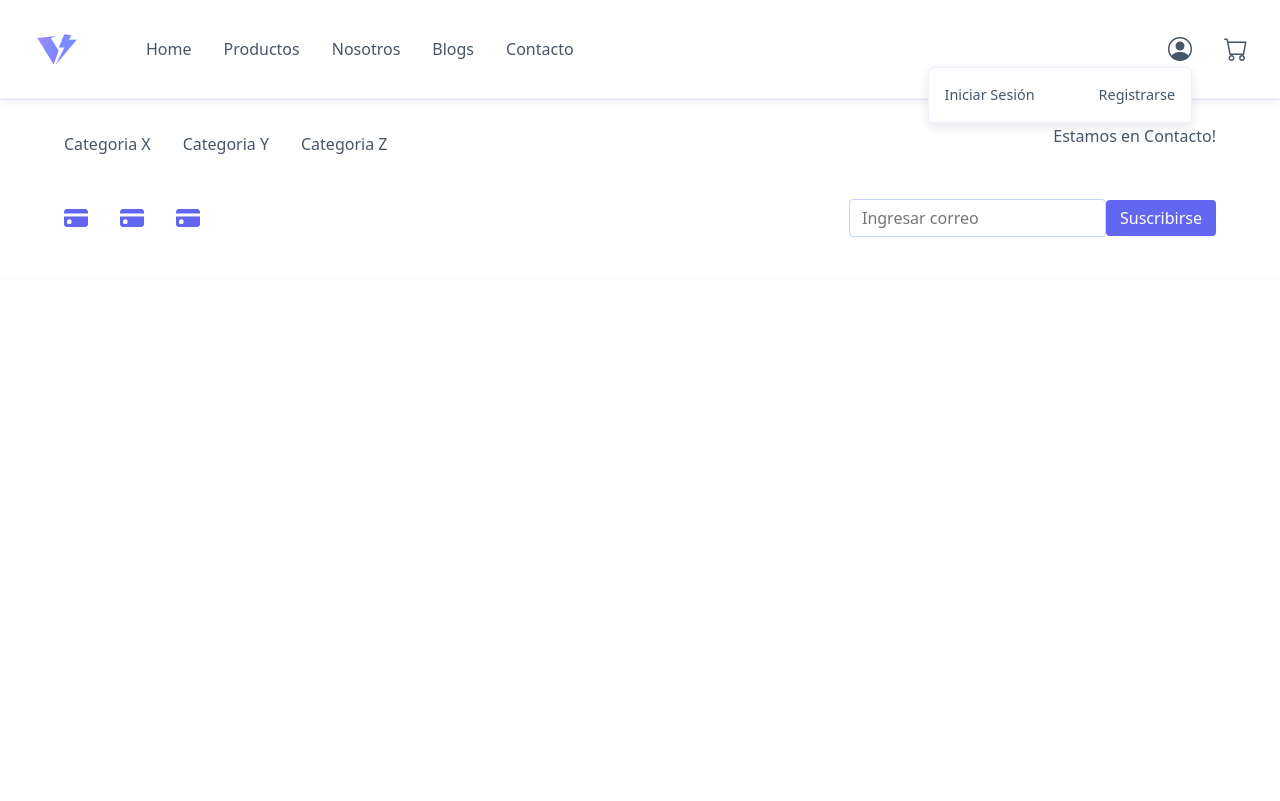
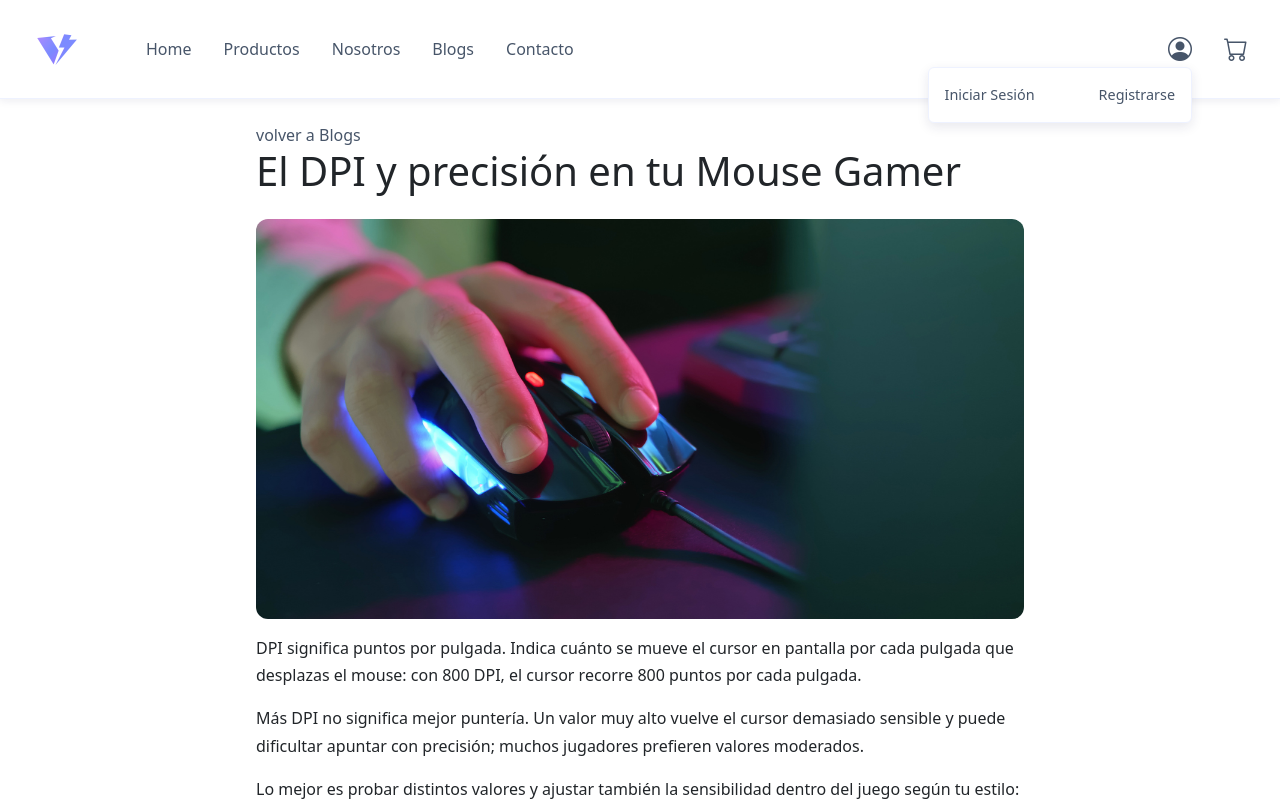
Before and after one commit to Vol-Tech/voltech-react, a React (Vite) app in the folder voltech-frontend/: page /blogs/mouse-gamer in a window 1280 px wide. Shown: the top 801 px of the page. Built offline with nearby package versions, Linux system fonts and the light colour scheme.

Commit message:
modif/feat: modifique el titulo para que se vea mas profesional por asi decirlo al menos en ese detalle en los html, tuve que modificar y agregar nuevos css para el blog, tanto nuevos jsx al apretar el boton de ver caso y agregandolo a app.jsx para que sea funcional

```diff
--- a/voltech-frontend/blogs.html
+++ b/voltech-frontend/blogs.html
@@ -4,7 +4,7 @@
 <head>
   <meta charset="UTF-8" />
   <meta name="viewport" content="width=device-width, initial-scale=1.0" />
-  <title>Blogs</title>
+  <title>voltech | Tu casa de tecnología y confiable</title>
   <link rel="icon" type="image/png" href="/img/VolTech Logo - Sin texto.png" />
   <link rel="stylesheet" href="/css/style-renato.css" />
   <link rel="stylesheet" href="/css/style.css" />
--- a/voltech-frontend/contacto.html
+++ b/voltech-frontend/contacto.html
@@ -4,7 +4,7 @@
 <head>
   <meta charset="UTF-8" />
   <meta name="viewport" content="width=device-width, initial-scale=1.0" />
-  <title>Contacto</title>
+  <title>voltech | Tu casa de tecnología y confiable</title>
   <link rel="icon" type="image/png" href="/img/VolTech Logo - Sin texto.png" />
   <link rel="stylesheet" href="/css/style-renato.css" />
   <link rel="stylesheet" href="/css/style.css" />
--- a/voltech-frontend/index.html
+++ b/voltech-frontend/index.html
@@ -4,7 +4,7 @@
 <head>
   <meta charset="UTF-8" />
   <meta name="viewport" content="width=device-width, initial-scale=1.0" />
-  <title>VolTech</title>
+  <title>voltech | Tu casa de tecnología y confiable</title>
   <link rel="icon" type="image/png" href="/img/VolTech Logo - Sin texto.png" />
   <link rel="stylesheet" href="/css/style-renato.css" />
   <link rel="stylesheet" href="/css/style.css" />
--- a/voltech-frontend/productos.html
+++ b/voltech-frontend/productos.html
@@ -4,7 +4,7 @@
 <head>
   <meta charset="UTF-8" />
   <meta name="viewport" content="width=device-width, initial-scale=1.0" />
-  <title>Productos</title>
+  <title>voltech | Tu casa de tecnología y confiable</title>
   <link rel="icon" type="image/png" href="/img/VolTech Logo - Sin texto.png" />
   <link rel="stylesheet" href="/css/style-renato.css" />
   <link rel="stylesheet" href="/css/style.css" />
--- a/voltech-frontend/public/css/style-renato.css
+++ b/voltech-frontend/public/css/style-renato.css
@@ -88,8 +88,36 @@
 }
 
 .blog-tarjeta h3 {
-  font-size: 1.7rem;
-  margin-bottom: 9%;
+  font-size: 1.8rem;
+  margin-bottom: 1rem;
+}
+
+.blog-detalle {
+  max-width: 800px;
+  margin: 0 auto;
+  padding: 24px 16px;
+}
+
+.blog-detalle img {
+  width: 100%;
+  max-height: 400px;
+  object-fit: cover;
+  border-radius: 12px;
+  margin: 16px 0;
+}
+
+.blog-detalle p {
+  line-height: 1.7;
+}
+
+.blog-detalle a {
+  color: #475569;
+  text-decoration: none;
+  transition: color 0.2s ease;
+}
+
+.blog-detalle a:hover {
+  color: #6366F1;
 }
 
 /* Css reutilizado del Ignacio al mio al Index*/
--- a/voltech-frontend/src/App.jsx
+++ b/voltech-frontend/src/App.jsx
@@ -8,6 +8,11 @@ import Blogs from './views/Blogs'
 import Contacto from './views/Contacto'
 import Login from './views/Login'
 import Registro from './views/Registro'
+
+import BlogMonitor from './views/BlogMonitor'
+import BlogCableTipoC from './views/BlogCableTipoC'
+import BlogCableVga from './views/BlogCableVga'
+import BlogMouse from './views/BlogMouse'
 
 function App() {
   return (
@@ -21,6 +26,10 @@ function App() {
         <Route path="/contacto" element={<Contacto />} />
         <Route path="/login" element={<Login />} />
         <Route path="/registro" element={<Registro />} />
+        <Route path="/blogs/monitor-gamer" element={<BlogMonitor />} />
+        <Route path="/blogs/cable-tipo-c" element={<BlogCableTipoC />} />
+        <Route path="/blogs/cable-vga" element={<BlogCableVga />} />
+        <Route path="/blogs/mouse-gamer" element={<BlogMouse />} />
       </Routes>
       <Footer />
     </>
--- /dev/null
+++ b/voltech-frontend/src/views/BlogCableTipoC.jsx
@@ -0,0 +1,28 @@
+import { Link } from 'react-router-dom'
+
+export default function BlogCableTipoC() {
+  return (
+    <main className="blog-detalle">
+      <Link to="/blogs">volver a Blogs</Link>
+
+      <h1>La verdad sobre los cables USB Tipo-C</h1>
+      <img src="/img/Cable tipo C.png" alt="Cable USB Tipo-C" />
+
+      <p>
+        Que un cable tenga conector USB Tipo-C no significa que cargue o transfiera datos
+        a la misma velocidad. El conector es solo la forma; lo que cambia es lo que hay
+        adentro del cable.
+      </p>
+      <p>
+        Algunos cables sirven solo para cargar con poca potencia, otros transfieren datos
+        muy lento y otros soportan carga rápida y transmisión de video. Por eso, dos cables
+        que se ven iguales pueden rendir muy distinto.
+      </p>
+      <p>
+        Antes de comprar, revisa la potencia máxima (en watts) y la velocidad de datos que
+        indica el fabricante, y compárala con lo que necesita tu equipo. Elegir bien te
+        evita cargas lentas y pérdidas de rendimiento.
+      </p>
+    </main>
+  )
+}
--- /dev/null
+++ b/voltech-frontend/src/views/BlogCableVga.jsx
@@ -0,0 +1,27 @@
+import { Link } from 'react-router-dom'
+
+export default function BlogCableVga() {
+  return (
+    <main className="blog-detalle">
+      <Link to="/blogs">volver a Blogs</Link>
+
+      <h1>¿Por qué el cable VGA sigue hasta hoy?</h1>
+      <img src="/img/Cable Vga.png" alt="Cable VGA" />
+
+      <p>
+        VGA es un estándar de video analógico creado hace décadas. Aunque HDMI y DisplayPort
+        ofrecen mejor calidad de imagen, VGA sigue presente en una enorme cantidad de equipos.
+      </p>
+      <p>
+        Los proyectores de las salas de clases, los monitores secundarios, los computadores
+        de oficina y los servidores suelen tener conexión VGA, por eso es una opción que casi
+        siempre funciona.
+      </p>
+      <p>
+        Tiene límites: al ser analógico puede perder nitidez en cables muy largos y no
+        transmite audio, que debe conectarse aparte. Para resoluciones altas conviene usar
+        conexiones digitales como HDMI o DisplayPort.
+      </p>
+    </main>
+  )
+}
--- /dev/null
+++ b/voltech-frontend/src/views/BlogMonitor.jsx
@@ -0,0 +1,23 @@
+import { Link } from 'react-router-dom'
+
+export default function BlogMonitor() {
+  return (
+    <main className="blog-detalle">
+      <Link to="/blogs">volver a Blogs</Link>
+
+      <h1>¿Por qué necesitas un monitor Gamer?</h1>
+      <img src="/img/Monitor Gamer.png" alt="Monitor Gamer" />
+
+      <p>
+        La tasa de refresco indica cuántas veces por segundo se actualiza la imagen
+        en pantalla. Un monitor de 144 Hz muestra 144 imágenes por segundo, mientras
+        que uno tradicional muestra 60, lo que vuelve el movimiento mucho más fluido.
+      </p>
+      <p>
+        Otro dato importante es el tiempo de respuesta: mientras menor sea, menos
+        estela o desenfoque verás en las escenas rápidas. En partidas competitivas,
+        esa diferencia te permite reaccionar antes.
+      </p>
+    </main>
+  )
+}
--- /dev/null
+++ b/voltech-frontend/src/views/BlogMouse.jsx
@@ -0,0 +1,28 @@
+import { Link } from 'react-router-dom'
+
+export default function BlogMouse() {
+  return (
+    <main className="blog-detalle">
+      <Link to="/blogs">volver a Blogs</Link>
+
+      <h1>El DPI y precisión en tu Mouse Gamer</h1>
+      <img src="/img/Mouse Gamer.png" alt="Mouse Gamer" />
+
+      <p>
+        DPI significa puntos por pulgada. Indica cuánto se mueve el cursor en pantalla por
+        cada pulgada que desplazas el mouse: con 800 DPI, el cursor recorre 800 puntos por
+        cada pulgada.
+      </p>
+      <p>
+        Más DPI no significa mejor puntería. Un valor muy alto vuelve el cursor demasiado
+        sensible y puede dificultar apuntar con precisión; muchos jugadores prefieren
+        valores moderados.
+      </p>
+      <p>
+        Lo mejor es probar distintos valores y ajustar también la sensibilidad dentro del
+        juego según tu estilo: más baja para apuntar con precisión y más alta para giros
+        rápidos.
+      </p>
+    </main>
+  )
+}
--- a/voltech-frontend/src/views/Blogs.jsx
+++ b/voltech-frontend/src/views/Blogs.jsx
@@ -1,3 +1,4 @@
+import { Link } from 'react-router-dom'
 export default function Blogs() {
   return (
     <main>
@@ -12,7 +13,9 @@ export default function Blogs() {
             elimina el desenfoque de movimiento, reduciendo el lag y mejorando tus
             reflejos en partidas competitivas.
           </p>
-          <button>VER CASO</button>
+          <Link to="/blogs/monitor-gamer">
+            <button>VER CASO</button>
+          </Link>
         </div>
         <div className="blog-imagen">
           <img src="img/Monitor Gamer.png" alt="Monitor Gamer Blog" />
@@ -27,7 +30,9 @@ export default function Blogs() {
             el amperaje correcto en tus cables Tipo-C para proteger la batería de tus
             equipos sin perder rendimiento.
           </p>
-          <button>VER CASO</button>
+          <Link to="/blogs/cable-tipo-c">
+            <button>VER CASO</button>
+          </Link>
         </div>
         <div className="blog-imagen">
           <img src="img/Cable tipo C.png" alt="Cable tipo C Blog" />
@@ -42,7 +47,9 @@ export default function Blogs() {
             siendo el rey indiscutido de la estabilidad en proyectores universitarios,
             monitores secundarios y servidores.
           </p>
-          <button>VER CASO</button>
+          <Link to="/blogs/cable-vga">
+            <button>VER CASO</button>
+          </Link>
         </div>
         <div className="blog-imagen">
           <img src="img/Cable Vga.png" alt="Cable VGA" />
@@ -57,7 +64,9 @@ export default function Blogs() {
             los sensores opticos de la linea de ratones VolTech y como ajustar la sensibilidad
             segun tu estilo de juego.
           </p>
-          <button>VER CASO</button>
+          <Link to="/blogs/mouse-gamer">
+            <button>VER CASO</button>
+          </Link>
         </div>
         <div className="blog-imagen">
           <img src="img/Mouse Gamer.png" alt="Mouse Gamer Blog" />
```
